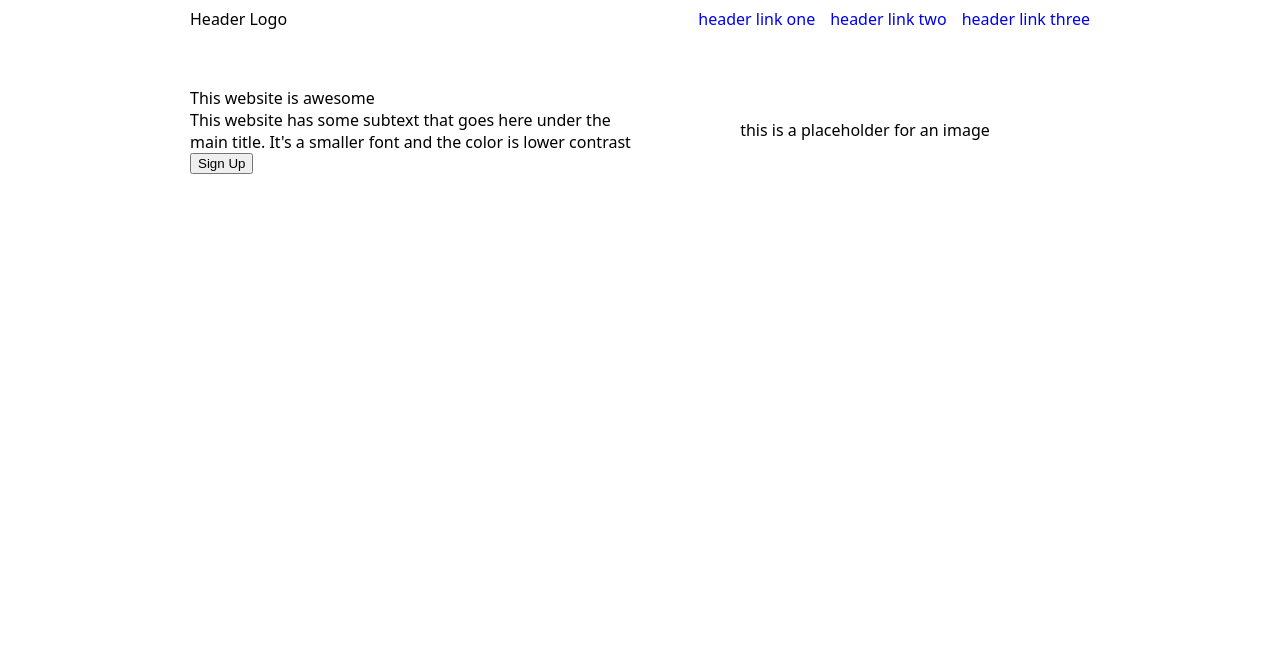
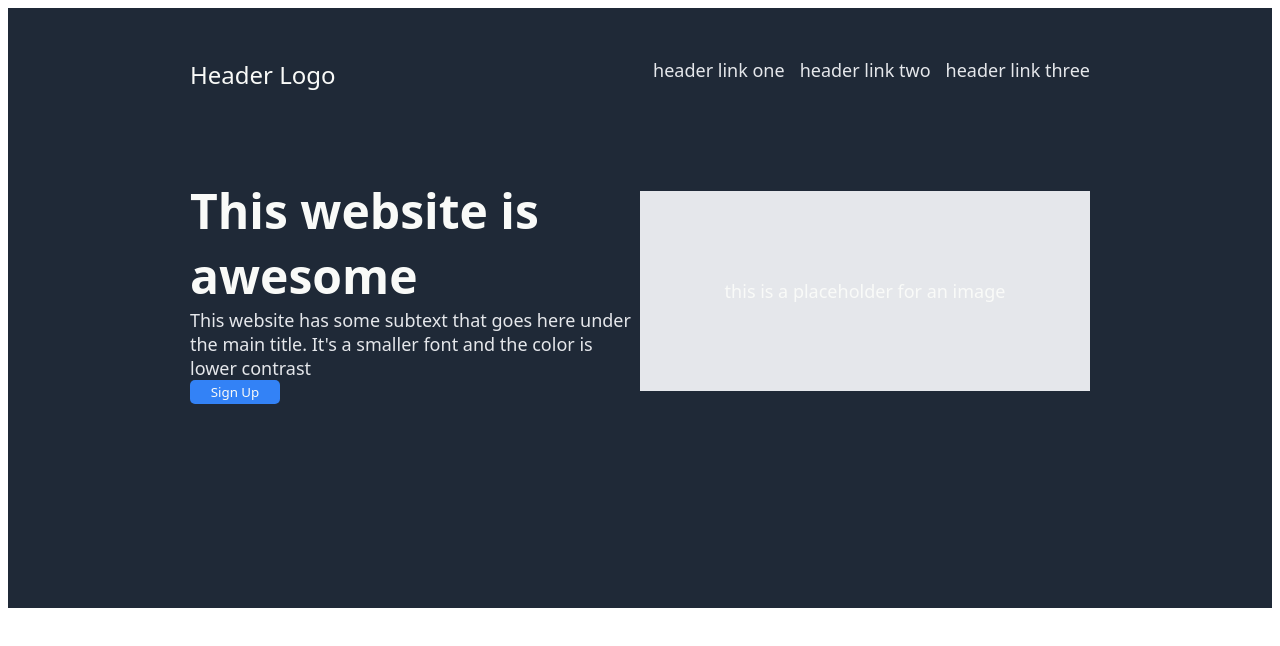
Before and after one commit to AyomikunOyeniyi/odin-landingpage, a plain HTML site: page index.html in a window 1280 px wide. Shown: the top 646 px of the page. Drawn offline with Linux system fonts and the light colour scheme.

Commit message:
Finish styling first section

```diff
--- a/index.html
+++ b/index.html
@@ -7,7 +7,7 @@
     <link rel="stylesheet" href="style.css" />
   </head>
   <body>
-    <div class="section one">
+    <div class="section big-one">
       <div class="hero">
         <div class="header">
           <div class="logo">Header Logo</div>
@@ -28,7 +28,7 @@
               This website has some subtext that goes here under the main title.
               It's a smaller font and the color is lower contrast
             </div>
-            <div class="hero-button"><button>Sign Up</button></div>
+            <button class="hero-button">Sign Up</button>
          </div>
           <div class="image-placeholder">
             this is a placeholder for an image
@@ -37,7 +37,7 @@
       </div>
     </div>
 
-    <div class="section two">
+    <div class="section big-two">
       <div class="text"></div>
       <div class="card-container">
         <div class="holder">
@@ -55,14 +55,14 @@
       </div>
     </div>
 
-    <div class="section three">
+    <div class="section big-three">
       <div class="quote-holder">
         <div class="quote"></div>
         <div class="customer"></div>
       </div>
     </div>
 
-    <div class="section four">
+    <div class="section big-four">
       <div class="action">
         <div class="text"></div>
         <div class="action-button"></div>
--- a/style.css
+++ b/style.css
@@ -31,6 +31,11 @@
     flex-direction: column;
     justify-content: center;
     align-items: center;
+    height: 600px;
+ }
+
+ .big-one {
+   background-color: #1F2937;
  }
 
  .text-holder, .image-placeholder {
@@ -47,6 +52,9 @@
  .image-placeholder {
     justify-content: center;
     align-items: center;
+    font-size: 18px;
+    color: #F9FAF8;
+    background-color: #E5E7EB;
  }
 
  .content-holder {
@@ -58,15 +66,36 @@
     display: flex;
     margin: 0;
     flex-direction: column;
-    justify-content: center;
     align-items: center;
     width: 900px;
+    height: 500px;
+    gap: 100px;
+ }
+
+ .one {
+   font-size: 48px;
+   font-weight: bolder;
+   color: #F9FAF8;
+ }
+
+ .two, a {
+   font-size: 18px;
+   color: #E5E7EB;
  }
 
  .logo {
     display: flex;
+    font-size: 24px;
+    color: #F9FAF8;
  }
 
  .hero-button {
-   display: flex;
+   display: inline-block;
+   width: 90px;
+   color: #F9FAF8;
+   background-color: #3382F6;
+   border: none;
+   border-radius: 5px;
+   padding: 3px;
+   font-family: inherit;
  }
```
